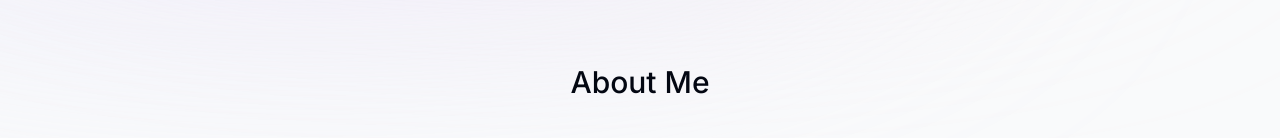
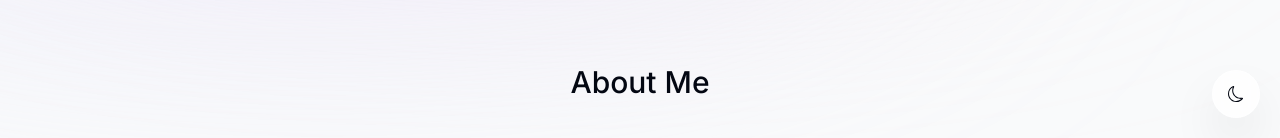
Before and after one commit to habibium/habibmollah-v2, a Next.js app: page / in a window 1280 px wide. Shown: the part 662-800 px from the top of the page. Built offline with nearby package versions, Linux system fonts and the light colour scheme.

Commit message:
add theme switch

```diff
--- a/app/layout.tsx
+++ b/app/layout.tsx
@@ -5,6 +5,7 @@ import { Inter } from "next/font/google";
 import ActiveSectionContextProvider from "@/contexts/active-session-context";
 import Header from "@/components/Header";
 import Footer from "@/components/Footer";
+import ThemeSwitch from "@/components/ThemeSwitch";
 
 const inter = Inter({ subsets: ["latin"] });
 
@@ -31,6 +32,7 @@ export default function RootLayout({
             <Header />
             {children}
             <Footer />
+            <ThemeSwitch />
           </ActiveSectionContextProvider>
         </ThemeContextProvider>
       </body>
--- /dev/null
+++ b/components/ThemeSwitch.tsx
@@ -0,0 +1,16 @@
+"use client";
+
+import { useThemeContext } from "@/contexts/theme-context";
+import { BsMoon, BsSun } from "react-icons/bs";
+
+export default function ThemeSwitch() {
+  const { theme, toggleTheme } = useThemeContext();
+  return (
+    <button
+      className="fixed bottom-5 right-5 flex h-[3rem] w-[3rem] items-center justify-center rounded-full border border-white border-opacity-40 bg-white bg-opacity-80 shadow-2xl backdrop-blur-[0.5rem] transition-all hover:scale-[1.15] active:scale-105 dark:bg-gray-950"
+      onClick={toggleTheme}
+    >
+      {theme === "light" ? <BsSun /> : <BsMoon />}
+    </button>
+  );
+}
```
